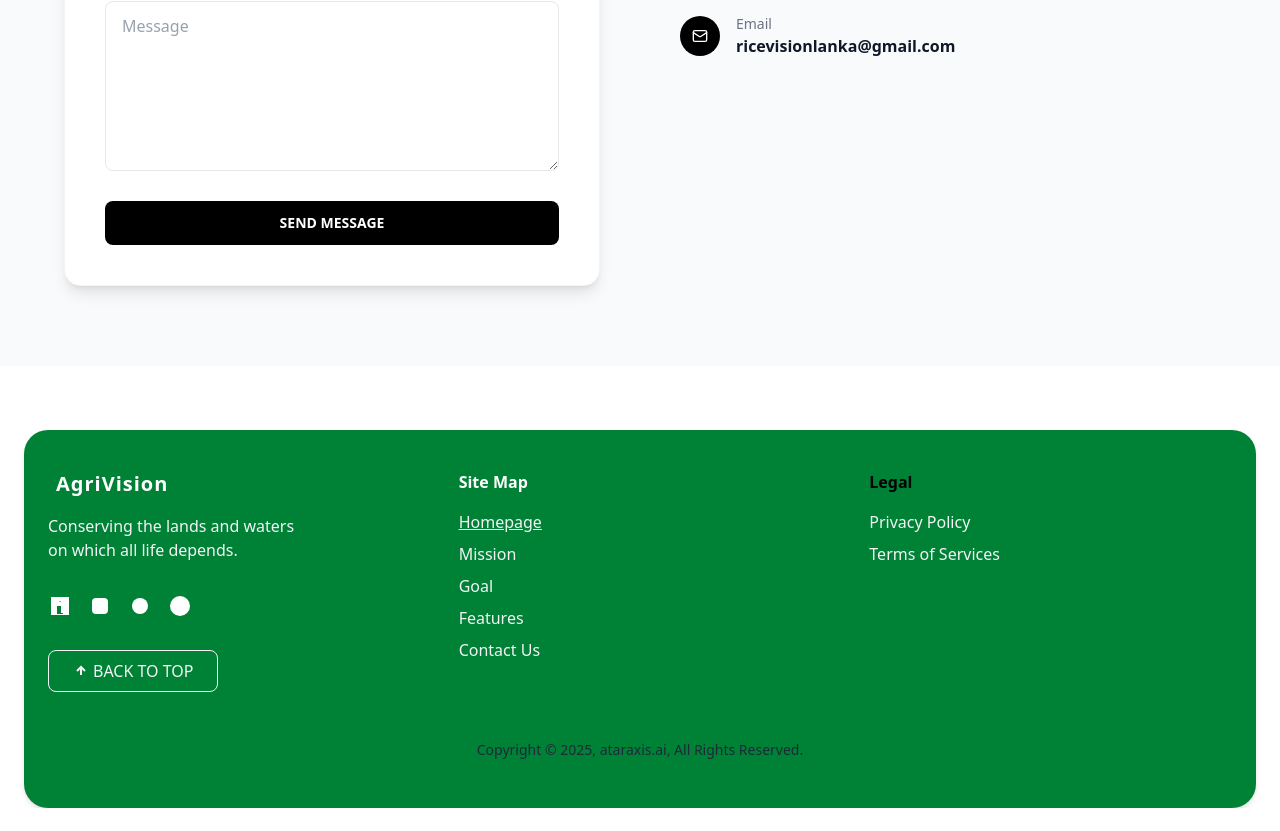
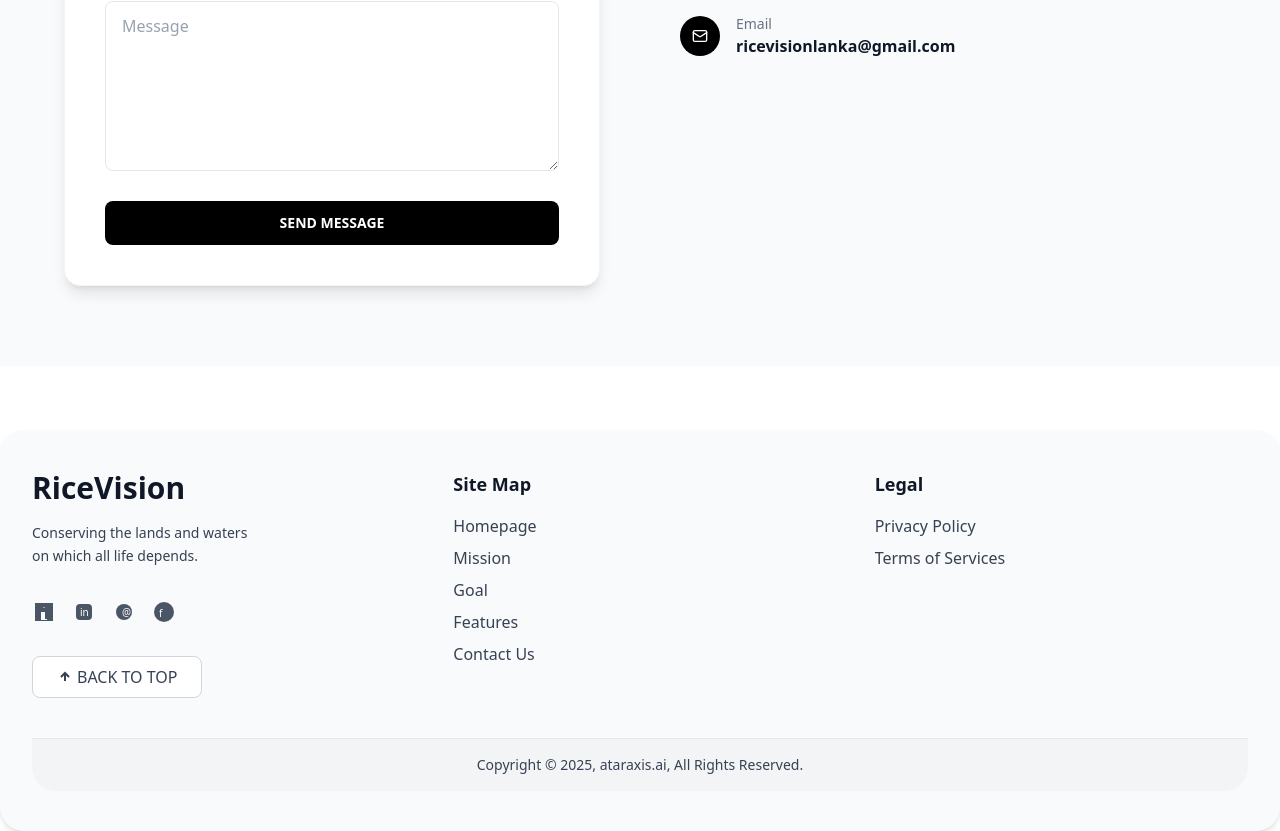
Before and after one commit to RakinduNiwunhella/SDGP, a React (Vite) app in the folder Front-End/LandingPage/: page / in a window 1280 px wide. Shown: the part 6077-6908 px from the top of the page. Before the commit the page ends 6885 px from the top, so only its background shows below. Built offline with nearby package versions, Linux system fonts and the light colour scheme; no server answers.

Commit message:
changed the footer
changed the background colour to off white and made it mobile responsive and changed the width

```diff
--- a/Front-End/LandingPage/src/Components/Footer.jsx
+++ b/Front-End/LandingPage/src/Components/Footer.jsx
@@ -2,73 +2,68 @@ import React from "react";
 
 // Example SVG icons — replace these with your preferred icon library
 const socialIcons = [
-  { href: "#", icon: <svg width="24" height="24" fill="currentColor"><path d="M21 21H3V3h18v18Zm-8-3v-6H8.5v-2H13v-2.5h-2V8h2V7a2 2 0 1 1 4 0v1h2v2h-2V9a.5.5 0 0 0-.5.5V11h2v2h-2v6H13ZM9 20h6V10H9v10Z"/></svg> }, // Example icon (replace with your own)
-  { href: "#", icon: <svg width="24" height="24" fill="currentColor"><rect x="4" y="4" width="16" height="16" rx="4"/><text x="8" y="16" fontSize="10" fill="#fff">in</text></svg> }, // LinkedIn
-  { href: "#", icon: <svg width="24" height="24" fill="currentColor"><circle cx="12" cy="12" r="8"/><text x="10" y="16" fontSize="10" fill="#fff">@</text></svg> }, // Instagram
-  { href: "#", icon: <svg width="24" height="24" fill="currentColor"><circle cx="12" cy="12" r="10"/><text x="7" y="17" fontSize="10" fill="#fff">f</text></svg> }, // Facebook
+  { href: "#", icon: <svg width="24" height="24" fill="currentColor"><path d="M21 21H3V3h18v18Zm-8-3v-6H8.5v-2H13v-2.5h-2V8h2V7a2 2 0 1 1 4 0v1h2v2h-2V9a.5.5 0 0 0-.5.5V11h2v2h-2v6H13ZM9 20h6V10H9v10Z"/></svg> },
+  { href: "#", icon: <svg width="24" height="24" fill="currentColor"><rect x="4" y="4" width="16" height="16" rx="4"/><text x="8" y="16" fontSize="10" fill="#fff">in</text></svg> },
+  { href: "#", icon: <svg width="24" height="24" fill="currentColor"><circle cx="12" cy="12" r="8"/><text x="10" y="16" fontSize="10" fill="#fff">@</text></svg> },
+  { href: "#", icon: <svg width="24" height="24" fill="currentColor"><circle cx="12" cy="12" r="10"/><text x="7" y="17" fontSize="10" fill="#fff">f</text></svg> },
 ];
 
 export default function Footer() {
   return (
-    <footer className="bg-green-700 rounded-3xl shadow-md py-10 px-6 mx-6 mt-16 mb-0">
-      <div className="max-w-7xl mx-auto grid grid-cols-1 md:grid-cols-3 gap-12 items-start">
+    <footer className="w-full bg-gray-50 dark:bg-gray-900 rounded-3xl shadow-md py-10 px-4 sm:px-6 lg:px-8 mt-16 mb-0">
+      <div className="max-w-7xl mx-auto grid grid-cols-1 lg:grid-cols-3 gap-8 lg:gap-12 items-start">
 
-
-        <div>
-
+        {/* Brand & Social Section */}
+        <div className="lg:col-span-1">
           <div className="flex items-center space-x-2 mb-4">
-            {/* Add the logo */}
-            <span className="text-black-500 text-3xl font-bold"></span>
-            <span className="text-white text-xl font-semibold tracking-wider">AgriVision</span>
+            <span className="text-gray-900 dark:text-white text-3xl font-bold">RiceVision</span>
           </div>
-          <p className="text-gray-100 mb-8">
+          <p className="text-gray-700 dark:text-gray-300 mb-8 text-sm leading-relaxed">
             Conserving the lands and waters <br />
             on which all life depends.
           </p>
 
-
           <div className="flex space-x-4 mb-8">
             {socialIcons.map((icon, idx) => (
-              <a key={idx} href={icon.href} className="text-white hover:text-green-700 transition" aria-label={`Social ${idx}`}>
+              <a key={idx} href={icon.href} className="text-gray-600 dark:text-gray-400 hover:text-green-600 dark:hover:text-green-400 transition" aria-label={`Social ${idx}`}>
                 {icon.icon}
               </a>
             ))}
           </div>
 
-
           <button
-            className="border border-gray-100 text-gray-100 px-6 py-2 rounded-lg mt-1 flex space-x-2 items-center hover:bg-teal-800 transition"
+            className="w-full sm:w-auto border border-gray-300 dark:border-gray-600 text-gray-700 dark:text-gray-300 bg-white dark:bg-gray-800 hover:bg-gray-100 dark:hover:bg-gray-700 px-6 py-2 rounded-lg flex space-x-2 items-center transition"
             onClick={() => window.scrollTo({top: 0, behavior: 'smooth'})}
           >
-            <svg className="mr-1" width="16" height="16" fill="none" stroke="currentColor" strokeWidth="2"><path d="M8 12V4M4 8l4-4 4 4"/></svg>
+            <svg className="mr-1 w-4 h-4" fill="none" stroke="currentColor" strokeWidth="2"><path d="M8 12V4M4 8l4-4 4 4"/></svg>
             <span>BACK TO TOP</span>
           </button>
         </div>
 
-
+        {/* Site Map */}
         <div>
-          <h3 className="font-bold text-white mb-4">Site Map</h3>
-          <ul className="space-y-2 text-gray-100">
-            <li><a href="/" className="underline">Homepage</a></li>
-            <li><a href="/Mission">Mission</a></li>
-            <li><a href="/Goal">Goal</a></li>
-            <li><a href="/Features">Features</a></li>
-            <li><a href="/contact-us">Contact Us</a></li>
+          <h3 className="font-bold text-gray-900 dark:text-white mb-4 text-lg">Site Map</h3>
+          <ul className="space-y-2 text-gray-700 dark:text-gray-300">
+            <li><a href="/" className="hover:text-green-600 dark:hover:text-green-400 transition">Homepage</a></li>
+            <li><a href="/Mission" className="hover:text-green-600 dark:hover:text-green-400 transition">Mission</a></li>
+            <li><a href="/Goal" className="hover:text-green-600 dark:hover:text-green-400 transition">Goal</a></li>
+            <li><a href="/Features" className="hover:text-green-600 dark:hover:text-green-400 transition">Features</a></li>
+            <li><a href="/contact-us" className="hover:text-green-600 dark:hover:text-green-400 transition">Contact Us</a></li>
           </ul>
         </div>
 
-
+        {/* Legal */}
         <div>
-          <h3 className="font-bold text-black mb-4">Legal</h3>
-          <ul className="space-y-2 text-gray-100">
-            <li><a href="/privacy-policy">Privacy Policy</a></li>
-            <li><a href="/terms">Terms of Services</a></li>
+          <h3 className="font-bold text-gray-900 dark:text-white mb-4 text-lg">Legal</h3>
+          <ul className="space-y-2 text-gray-700 dark:text-gray-300">
+            <li><a href="/privacy-policy" className="hover:text-green-600 dark:hover:text-green-400 transition">Privacy Policy</a></li>
+            <li><a href="/terms" className="hover:text-green-600 dark:hover:text-green-400 transition">Terms of Services</a></li>
           </ul>
         </div>
       </div>
 
-
-      <div className="bg-green-700 mt-10 rounded-b-3xl text-center py-2 text-gray-800 text-sm">
+      {/* Copyright */}
+      <div className="bg-gray-100 dark:bg-gray-800 mt-10 rounded-b-3xl text-center py-4 px-4 text-gray-700 dark:text-gray-300 text-sm border-t border-gray-200 dark:border-gray-700">
         Copyright © {new Date().getFullYear()}, ataraxis.ai, All Rights Reserved.
       </div>
     </footer>
```
